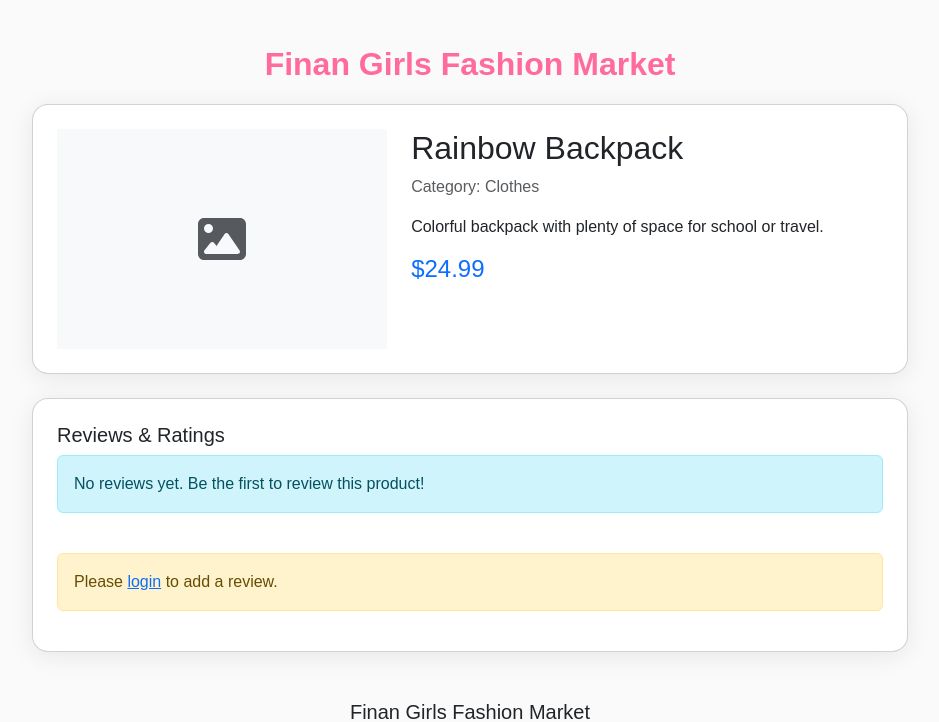
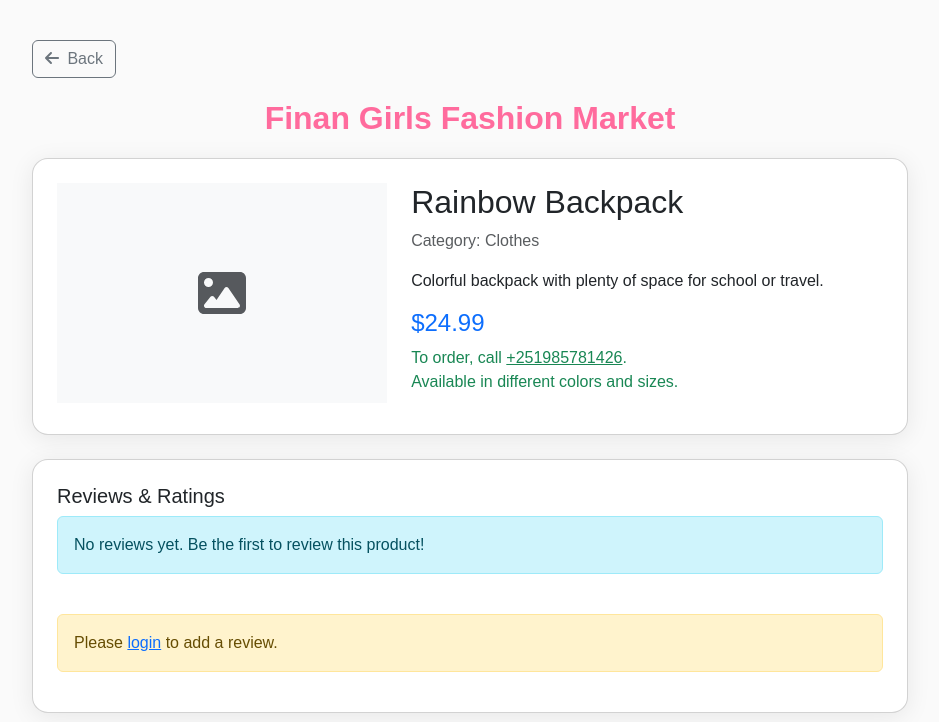
Before and after one commit to frtsh/finan_girls_fashion_market, a Django app: page /3/ in a window 1280 px wide. Shown: the part 56-778 px from the top of the page, without its empty margins (170-1109 px from the left). Run offline with Django 5.2, Linux system fonts and the light colour scheme; data comes from the database, SQL or seed files in the repository; data that the repository does not hold is empty.

Commit message:
Add order info paragraph under price on product detail and product list pages

```diff
--- a/products/templates/products/product_detail.html
+++ b/products/templates/products/product_detail.html
@@ -49,6 +49,9 @@
         </div>
     </nav>
     <div class="container product-section">
+        <div class="mb-3">
+            <a href="javascript:history.back()" class="btn btn-outline-secondary"><i class="fas fa-arrow-left me-1"></i> Back</a>
+        </div>
         <div class="brand">Finan Girls Fashion Market</div>
         <div class="card product-card p-4 mb-4">
             <div class="row">
@@ -76,6 +79,10 @@
                     <p class="text-muted">Category: {{ product.category.name }}</p>
                     <p>{{ product.description }}</p>
                     <h4 class="text-primary">${{ product.price }}</h4>
+                   <p class="mt-2 text-success" style="font-size: 1rem;">
+                       To order, call <a href="tel:+251985781426" style="color:inherit; text-decoration:underline;">+251985781426</a>.<br>
+                       Available in different colors and sizes.
+                   </p>
                 </div>
             </div>
         </div>
```
Also changed, not shown: products/templates/products/product_list.html (+6 -2 lines).
